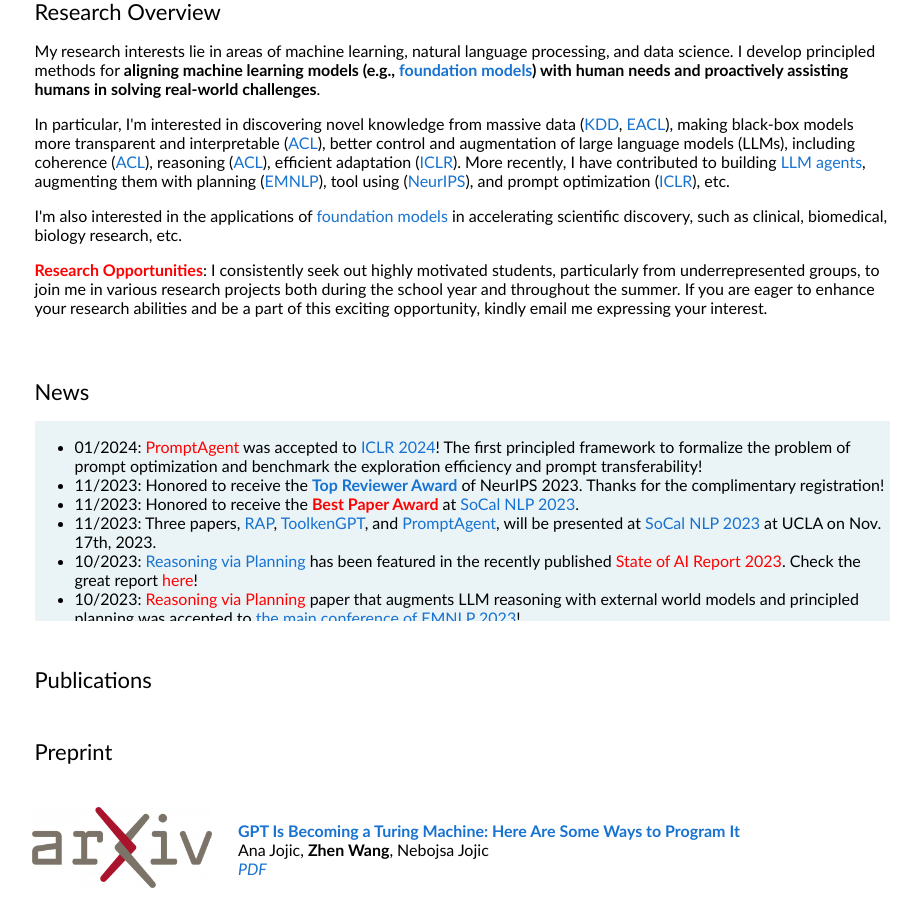
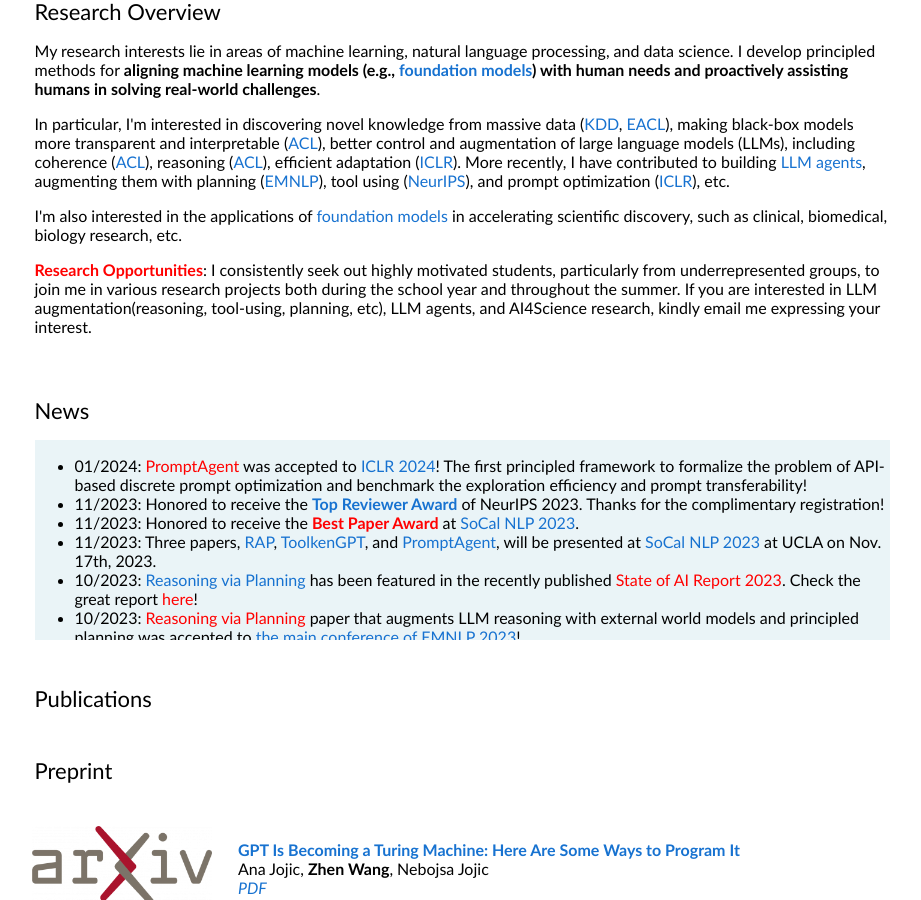
Before and after one commit to zhenwang9102/zhenwang9102.github.io, a Jekyll site: the page built from _posts/2019-06-02-venue.markdown, in a window 1280 px wide and 900 px high, scrolled down 468 px. Shown: the whole window, without its empty margins (178-1099 px from the left). Built offline with Jekyll 4.4.1, drawn with Linux system fonts in a browser that asks for light colours.

Commit message:
Update default.html

```diff
--- a/_layouts/default.html
+++ b/_layouts/default.html
@@ -81,7 +81,7 @@
                 I'm also interested in the applications of <a href="https://en.wikipedia.org/wiki/Foundation_models">foundation models</a> in accelerating scientific discovery, such as clinical, biomedical, biology research, etc.
               </p>
               <p>
-                <a style="color:red"><b>Research Opportunities</b></a>: I consistently seek out highly motivated students, particularly from underrepresented groups, to join me in various research projects both during the school year and throughout the summer. If you are eager to enhance your research abilities and be a part of this exciting opportunity, kindly email me expressing your interest.
+                <a style="color:red"><b>Research Opportunities</b></a>: I consistently seek out highly motivated students, particularly from underrepresented groups, to join me in various research projects both during the school year and throughout the summer. If you are interested in LLM augmentation(reasoning, tool-using, planning, etc), LLM agents, and AI4Science research, kindly email me expressing your interest.
               </p>
             </td>
           </tr>
@@ -95,7 +95,7 @@
               <div class="listbox">
                 <ul>
                   <li>
-                    01/2024: <a href="https://arxiv.org/abs/2310.16427" style="color:red">PromptAgent</a> was accepted to <a href="https://iclr.cc/Conferences/2024">ICLR 2024</a>! The first principled framework to formalize the problem of prompt optimization and benchmark the exploration efficiency and prompt transferability!
+                    01/2024: <a href="https://arxiv.org/abs/2310.16427" style="color:red">PromptAgent</a> was accepted to <a href="https://iclr.cc/Conferences/2024">ICLR 2024</a>! The first principled framework to formalize the problem of API-based discrete prompt optimization and benchmark the exploration efficiency and prompt transferability!
                   </li>
                   <li>
                     11/2023: Honored to receive the <a href="https://neurips.cc/Conferences/2023/ProgramCommittee#top-reivewers"><b>Top Reviewer Award</b></a> of NeurIPS 2023. Thanks for the complimentary registration!
```
